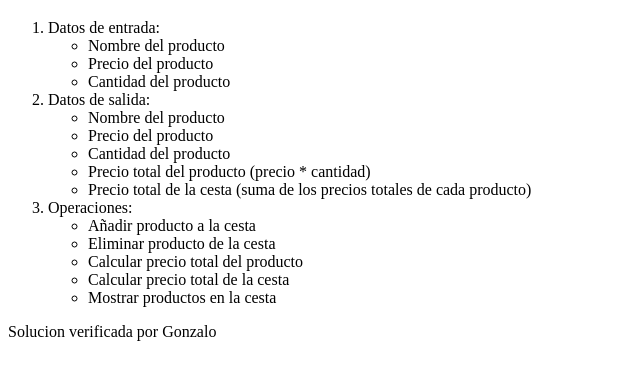
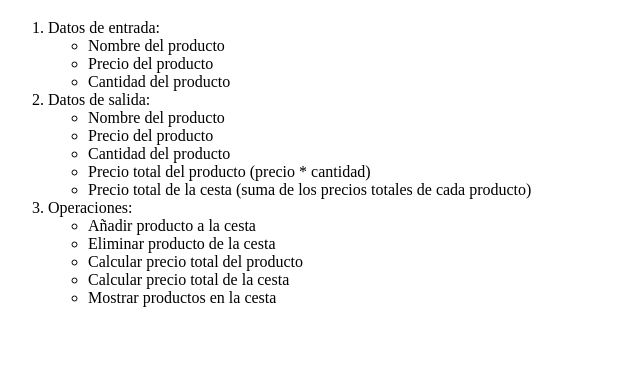
Before and after one commit to Raquelmc95/Cliente, a plain HTML site: page index.html in a window 1280 px wide. Shown: the part 61-440 px from the top of the page, without its empty margins (0-640 px from the left). Drawn offline with Linux system fonts and the light colour scheme.

Commit message:
Elimino cambios en index.html

```diff
--- a/index.html
+++ b/index.html
@@ -31,6 +31,5 @@
             <li>Mostrar productos en la cesta</li>
         </ul>
     </ol>
-    <p>Solucion verificada por Gonzalo</p>
 </body>
 </html>
```
